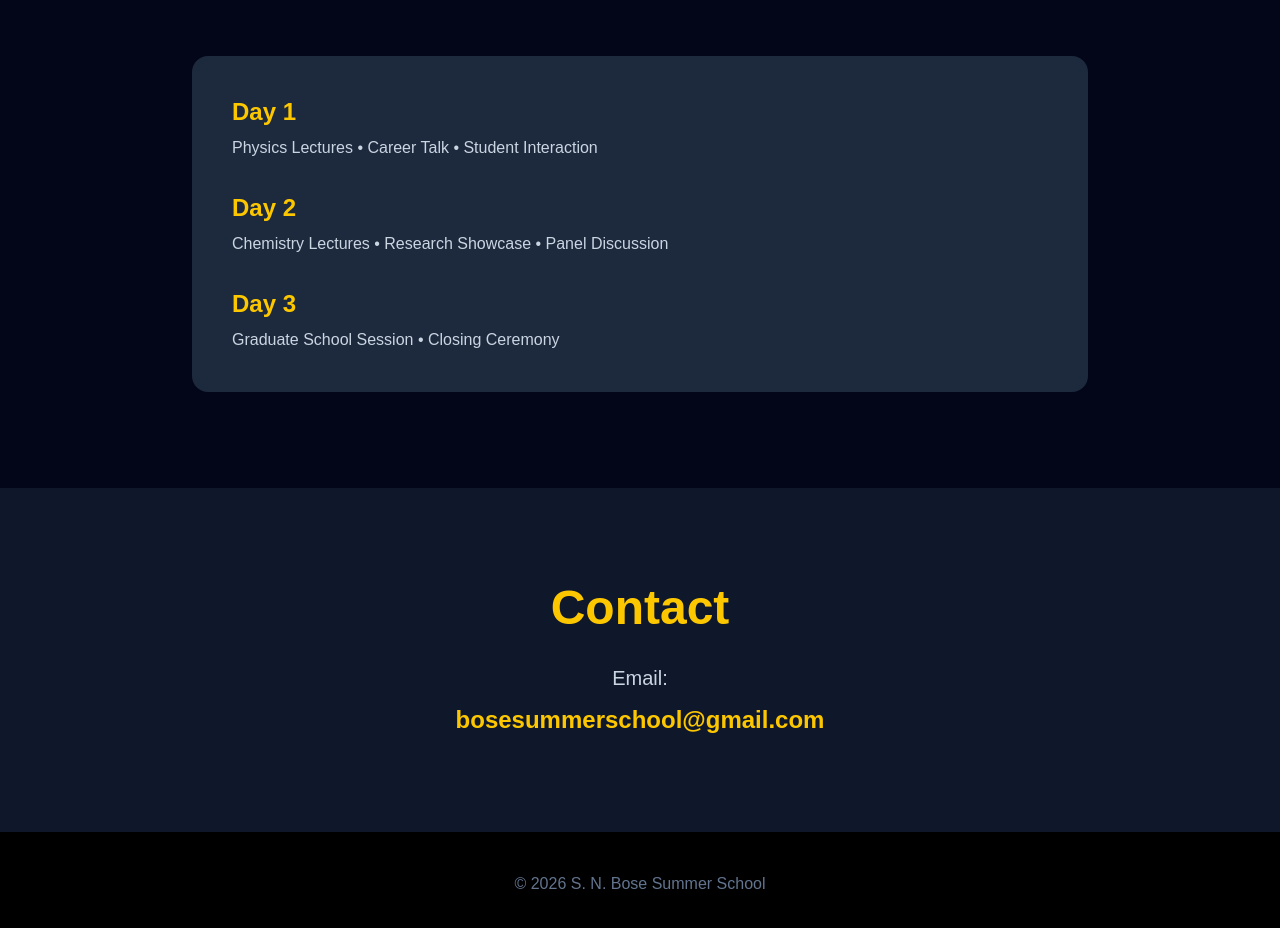
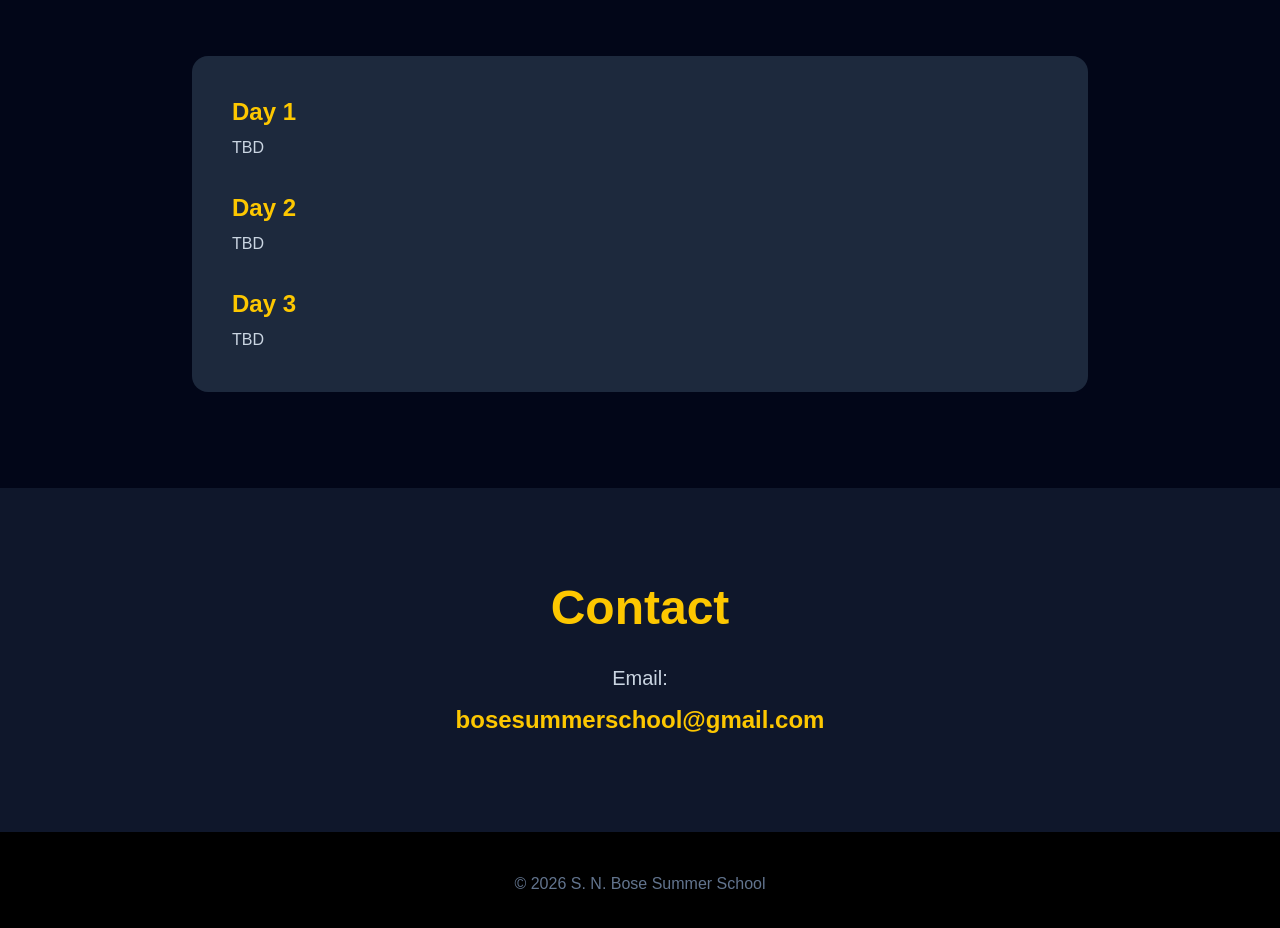
Before and after one commit to bibhasborah/bose-summer-school, a Next.js app: page / in a window 1280 px wide. Shown: the part 2000-2928 px from the top of the page. Built offline with nearby package versions, Linux system fonts and the light colour scheme.

Commit message:
Fix metadata and layout

```diff
--- a/app/page.tsx
+++ b/app/page.tsx
@@ -156,7 +156,7 @@ export default function Home() {
               </h3>
 
               <p className="mt-2 text-slate-300">
-                Physics Lectures • Career Talk • Student Interaction
+                TBD
               </p>
             </div>
 
@@ -166,7 +166,7 @@ export default function Home() {
               </h3>
 
               <p className="mt-2 text-slate-300">
-                Chemistry Lectures • Research Showcase • Panel Discussion
+                TBD
               </p>
             </div>
 
@@ -176,7 +176,7 @@ export default function Home() {
               </h3>
 
               <p className="mt-2 text-slate-300">
-                Graduate School Session • Closing Ceremony
+                TBD
               </p>
             </div>
 
```
